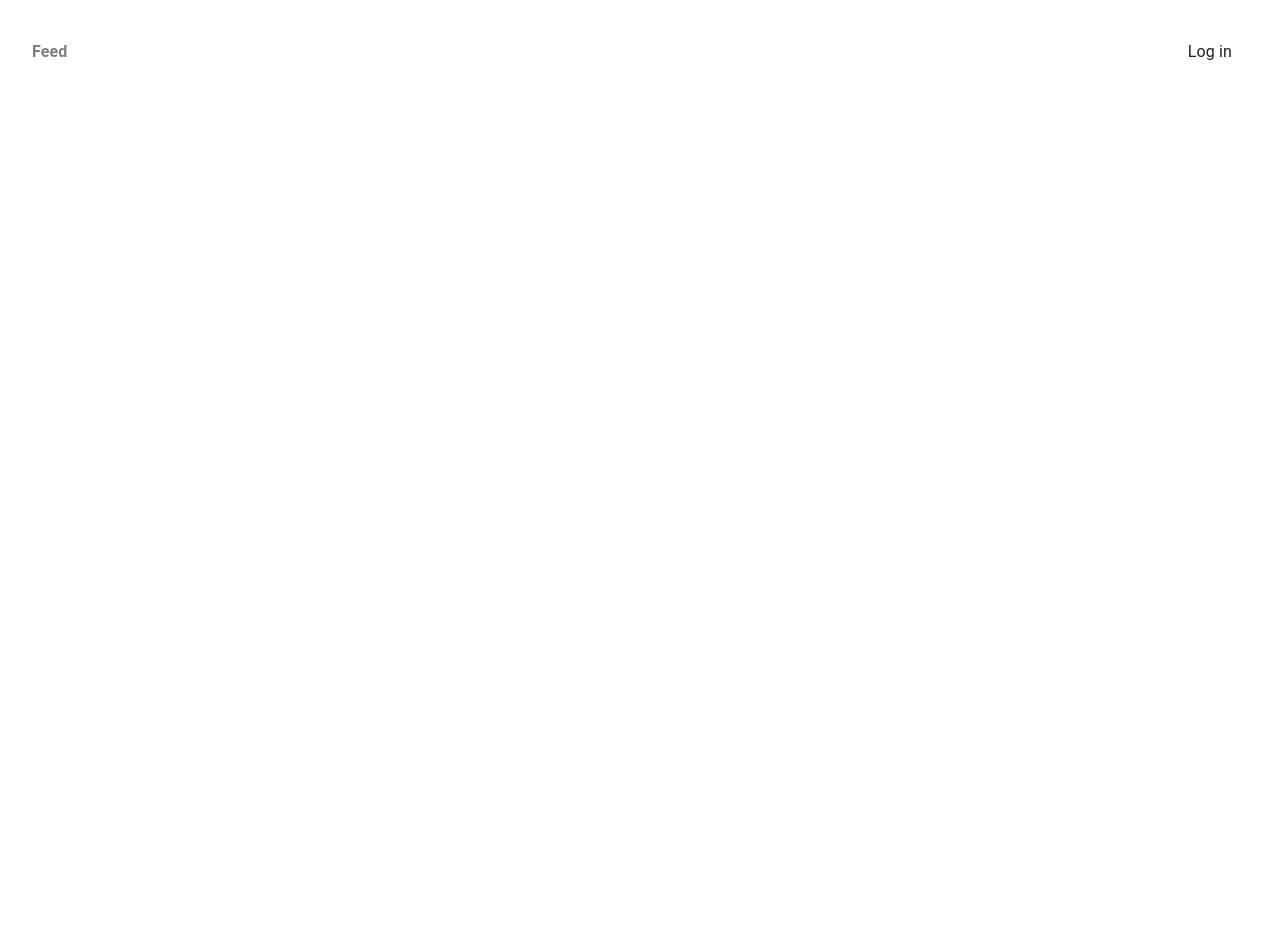
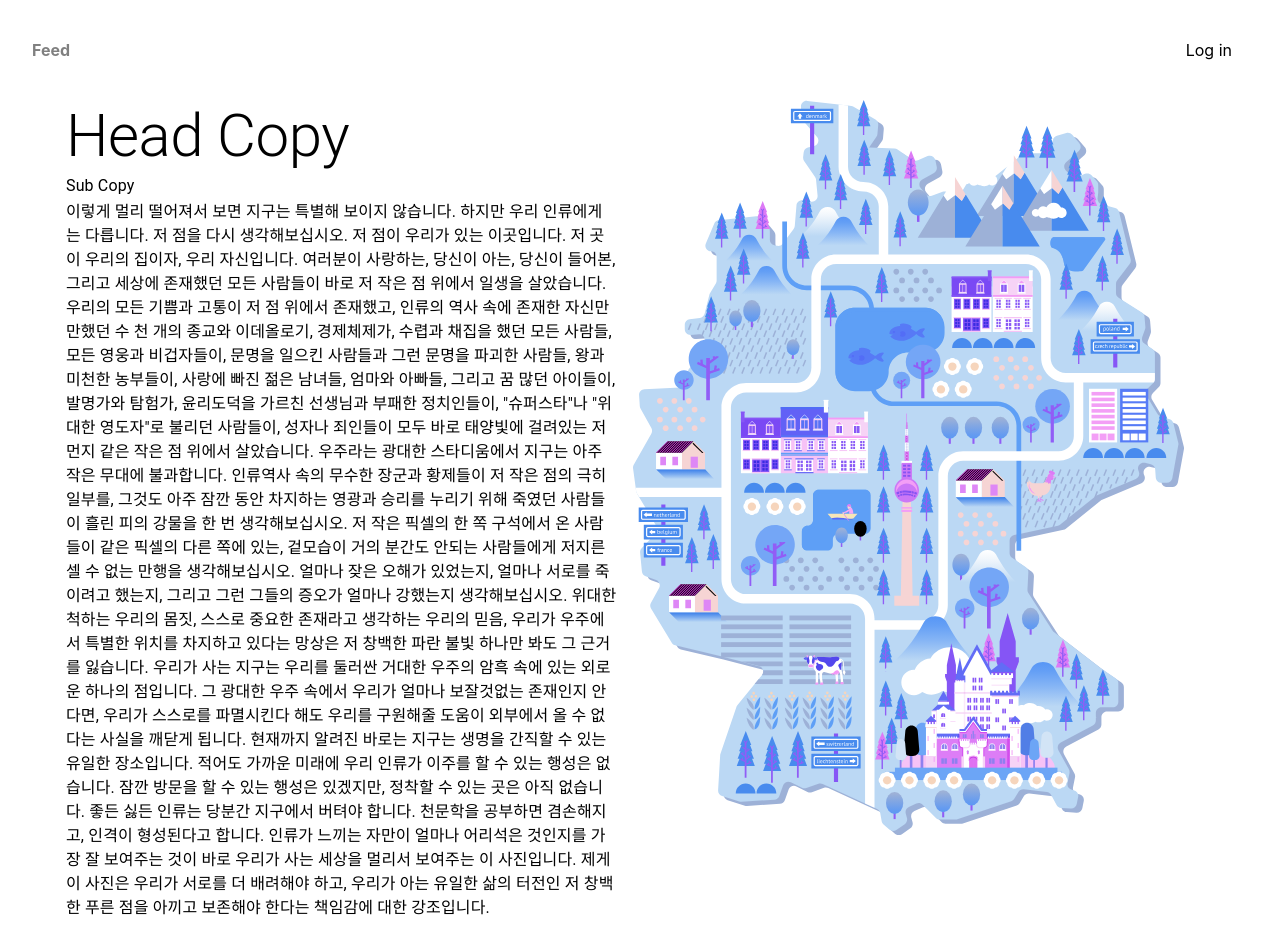
Before and after one commit to gydns9408/Team-Building-Platform, a Next.js app: page / in a window 1280 px wide. Before the commit the page ends 800 px from the top, so only its background shows below. Built offline with nearby package versions, Linux system fonts and the light colour scheme; no server answers.

Commit message:
refactoring nav

```diff
--- a/components/Layout/MainLayout.js
+++ b/components/Layout/MainLayout.js
@@ -5,16 +5,12 @@ import CssBaseline from "@mui/material/CssBaseline";
 import { styled, createTheme, ThemeProvider } from "@mui/material/styles";
 
 const Layout = (props) => {
-  const theme = createTheme({});
   return (
     <Fragment>
-      <ThemeProvider theme={theme}>
-        <CssBaseline />
-        <Header />
-        <Box sx={{ display: "flex", mx: 9.125 }}>
-          <div className="layout">{props.children}</div>
-        </Box>
-      </ThemeProvider>
+      <Header />
+      <Box sx={{ display: "flex", mx: 9.125 }}>
+        <div className="layout">{props.children}</div>
+      </Box>
     </Fragment>
   );
 };
--- a/next.config.js
+++ b/next.config.js
@@ -34,7 +34,7 @@ module.exports = {
 };
 module.exports = {
   images: {
-    domains: ["avatars.githubusercontent.com"],
+    domains: ["avatars.githubusercontent.com", "localhost"],
   },
 };
 
--- a/pages/contest/[page]/[id]/index.js
+++ b/pages/contest/[page]/[id]/index.js
@@ -1,5 +1,4 @@
 import * as React from "react";
-import Main from "../../../../components/Article/MainArticle";
 import Tabs from "@mui/material/Tabs";
 import Tab from "@mui/material/Tab";
 import Typography from "@mui/material/Typography";
@@ -7,6 +6,7 @@ import Box from "@mui/material/Box";
 import GridContainer from "../../../../components/Grid/GridContainer";
 import GridItem from "../../../../components/Grid/GridItem";
 import TagDropdown from "../../../../components/Tags/TagDropdown";
+import MainLayout from "../../../../components/Layout/MainLayout";
 const TabPanel = (props) => {
   const { children, value, index, ...other } = props;
 
@@ -81,7 +81,7 @@ const BasicTabs = ({ data }) => {
   };
   if (loading) return <div>Loading...</div>;
   return (
-    <Box sx={{ width: "100%" }}>
+    <MainLayout>
       <Box sx={{ borderBottom: 1, borderColor: "divider" }}>
         <Tabs
           value={value}
@@ -105,7 +105,7 @@ const BasicTabs = ({ data }) => {
       <TabPanel value={value} index={2}>
         Item Three
       </TabPanel>
-    </Box>
+    </MainLayout>
   );
 };
 
--- a/pages/index.js
+++ b/pages/index.js
@@ -1,4 +1,44 @@
 import MainLayout from "../components/Layout/MainLayout";
+import { Typography } from "@mui/material";
+import { useEffect, useState } from "react";
+import MainSVG from "../SVG/main_art.svg";
+import { Box } from "@mui/system";
+import GridContainer from "../components/Grid/GridContainer";
+import Grid from "../components/Grid/GridItem";
+
+const mainArticle = {
+  content: `이렇게 멀리 떨어져서 보면 지구는 특별해 보이지 않습니다. 하지만 우리 인류에게는 다릅니다. 저 점을 다시 생각해보십시오. 저 점이 우리가 있는 이곳입니다. 저 곳이 우리의 집이자, 우리 자신입니다. 여러분이 사랑하는, 당신이 아는, 당신이 들어본, 그리고 세상에 존재했던 모든 사람들이 바로 저 작은 점 위에서 일생을 살았습니다. 우리의 모든 기쁨과 고통이 저 점 위에서 존재했고, 인류의 역사 속에 존재한 자신만만했던 수 천 개의 종교와 이데올로기, 경제체제가, 수렵과 채집을 했던 모든 사람들, 모든 영웅과 비겁자들이, 문명을 일으킨 사람들과 그런 문명을 파괴한 사람들, 왕과 미천한 농부들이, 사랑에 빠진 젊은 남녀들, 엄마와 아빠들, 그리고 꿈 많던 아이들이, 발명가와 탐험가, 윤리도덕을 가르친 선생님과 부패한 정치인들이, "슈퍼스타"나 "위대한 영도자"로 불리던 사람들이, 성자나 죄인들이 모두 바로 태양빛에 걸려있는 저 먼지 같은 작은 점 위에서 살았습니다.
+  우주라는 광대한 스타디움에서 지구는 아주 작은 무대에 불과합니다. 인류역사 속의 무수한 장군과 황제들이 저 작은 점의 극히 일부를, 그것도 아주 잠깐 동안 차지하는 영광과 승리를 누리기 위해 죽였던 사람들이 흘린 피의 강물을 한 번 생각해보십시오. 저 작은 픽셀의 한 쪽 구석에서 온 사람들이 같은 픽셀의 다른 쪽에 있는, 겉모습이 거의 분간도 안되는 사람들에게 저지른 셀 수 없는 만행을 생각해보십시오. 얼마나 잦은 오해가 있었는지, 얼마나 서로를 죽이려고 했는지, 그리고 그런 그들의 증오가 얼마나 강했는지 생각해보십시오. 위대한 척하는 우리의 몸짓, 스스로 중요한 존재라고 생각하는 우리의 믿음, 우리가 우주에서 특별한 위치를 차지하고 있다는 망상은 저 창백한 파란 불빛 하나만 봐도 그 근거를 잃습니다. 우리가 사는 지구는 우리를 둘러싼 거대한 우주의 암흑 속에 있는 외로운 하나의 점입니다. 그 광대한 우주 속에서 우리가 얼마나 보잘것없는 존재인지 안다면, 우리가 스스로를 파멸시킨다 해도 우리를 구원해줄 도움이 외부에서 올 수 없다는 사실을 깨닫게 됩니다.
+
+  현재까지 알려진 바로는 지구는 생명을 간직할 수 있는 유일한 장소입니다. 적어도 가까운 미래에 우리 인류가 이주를 할 수 있는 행성은 없습니다. 잠깐 방문을 할 수 있는 행성은 있겠지만, 정착할 수 있는 곳은 아직 없습니다. 좋든 싫든 인류는 당분간 지구에서 버텨야 합니다. 천문학을 공부하면 겸손해지고, 인격이 형성된다고 합니다. 인류가 느끼는 자만이 얼마나 어리석은 것인지를 가장 잘 보여주는 것이 바로 우리가 사는 세상을 멀리서 보여주는 이 사진입니다. 제게 이 사진은 우리가 서로를 더 배려해야 하고, 우리가 아는 유일한 삶의 터전인 저 창백한 푸른 점을 아끼고 보존해야 한다는 책임감에 대한 강조입니다.`,
+};
+
 export default function MainPage() {
-  return <MainLayout></MainLayout>;
+  const [headCopy, setHeadCopy] = useState("");
+  const [subCopy, setSubCopy] = useState("");
+  const [content, setContentCopy] = useState("");
+  const [loading, setLoading] = useState(true);
+
+  useEffect(() => {
+    setHeadCopy("Head Copy");
+    setSubCopy("Sub Copy");
+    setContentCopy(mainArticle.content);
+    setLoading(false);
+  }, []);
+
+  if (loading) return <div>loading...</div>;
+  return (
+    <MainLayout>
+      <GridContainer direction="row" spacing={2} xs={12} sm={12} md={12}>
+        <Grid xs={6} sm={6} md={6}>
+          <Typography variant="h2">{headCopy}</Typography>
+          <Typography variant="subtitle1">{subCopy}</Typography>
+          <Typography variant="body1">{content}</Typography>
+        </Grid>
+        <Grid xs={6} sm={6} md={6}>
+          <MainSVG />
+        </Grid>
+      </GridContainer>
+    </MainLayout>
+  );
 }
```
Also changed, not shown: components/Article/MainArticle.js (deleted, +0 -50 lines), components/header/Header.js (+10 -9 lines), pages/contest/[page]/index.js (+2 -9 lines), SVG/main_art.svg (added).
